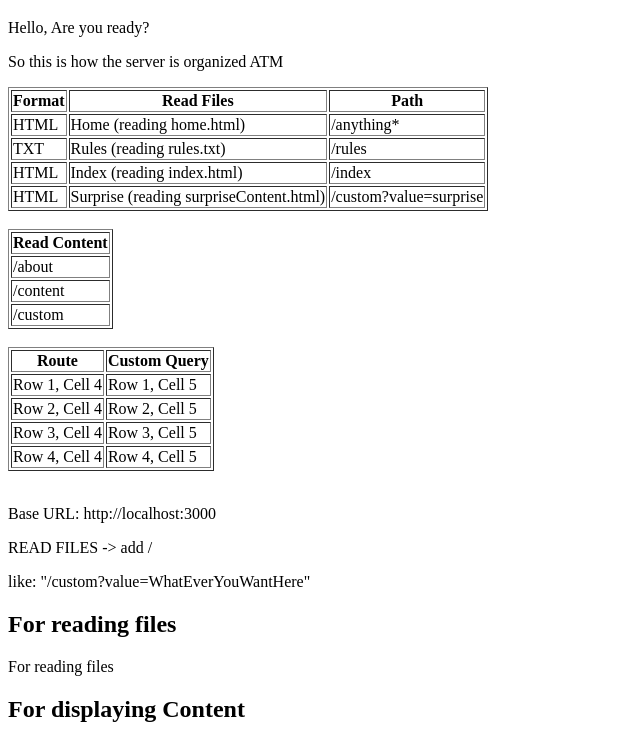
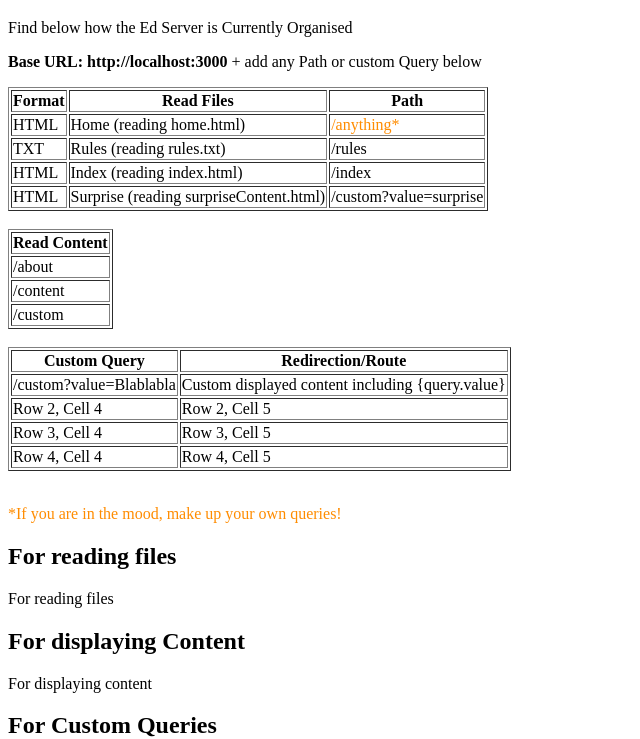
Before and after one commit to hasuwini77/Node_Assignment, a plain HTML site: page home.html in a window 1280 px wide. Shown: the part 61-800 px from the top of the page, without its empty margins (0-640 px from the left). Drawn offline with Linux system fonts and the light colour scheme.

Commit message:
restructured the tables in home

```diff
--- a/home.html
+++ b/home.html
@@ -8,8 +8,9 @@
   <body>
     <h1>Welcome to Edwin's insane Web Server</h1>
     <div>
-      <p>Hello, Are you ready?</p>
-      <p>So this is how the server is organized ATM</p>
+      <p>Find below how the Ed Server is Currently Organised</p>
+      <p><strong> Base URL: http://localhost:3000 </strong> + add any Path or custom Query below</p>
+    </div>
 
     <!-- Table 1: Format and Read Files -->
     <table border="1">
@@ -24,7 +25,7 @@
         <tr>
           <td>HTML</td>
           <td>Home (reading home.html)</td>
-            <td>/anything*</td>
+          <td style="color: darkorange">/anything*</td>
         </tr>
         <tr>
           <td>TXT</td>
@@ -70,14 +71,14 @@
     <table border="1">
       <thead>
         <tr>
-            <th>Route</th>
           <th>Custom Query</th>
+          <th>Redirection/Route</th>
         </tr>
       </thead>
       <tbody>
         <tr>
-            <td>Row 1, Cell 4</td>
-            <td>Row 1, Cell 5</td>
+          <td>/custom?value=Blablabla</td>
+          <td>Custom displayed content including {query.value}</td>
         </tr>
         <tr>
           <td>Row 2, Cell 4</td>
@@ -94,10 +95,7 @@
       </tbody>
     </table>
     <br />
-      <p>Base URL: http://localhost:3000</p>
-      <p>READ FILES -> add /</p>
-      <p>like: "/custom?value=WhatEverYouWantHere"</p>
-    </div>
+    <p style="color: darkorange">*If you are in the mood, make up your own queries!</p>
 
     <div>
       <h2>For reading files</h2>
```
Lines whose indentation alone changed are shown as unchanged.
